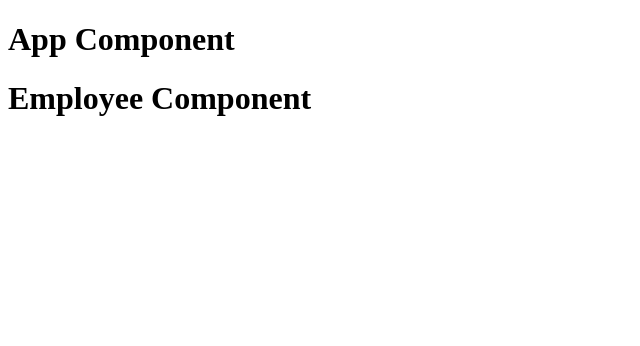
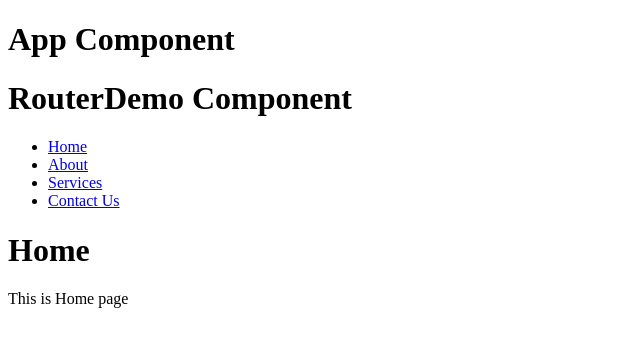
Before and after one commit to ddw1234/ReactTutorial, a React (Create React App) app in the folder reacttutorial/: page / in a window 1280 px wide. Shown: the top 346 px of the page, without its empty margins (0-640 px from the left). Built offline with nearby package versions, Linux system fonts and the light colour scheme.

Commit message:
Part 44 Routing in ReactJS

```diff
--- a/reacttutorial/src/App.js
+++ b/reacttutorial/src/App.js
@@ -1,15 +1,15 @@
 import React, { Component } from 'react';
-import Employee from './Employee';
+import RouterDemo from './RouterDemo';
 
 class App extends Component{
 
   render(){
 
     return(
-      <React.StrictMode>
+      <>
       <h1>App Component</h1>
-      <Employee/>
-      </React.StrictMode>
+      <RouterDemo/>
+      </>
     );
   }
 }
--- /dev/null
+++ b/reacttutorial/src/RouterDemo.jsx
@@ -0,0 +1,93 @@
+import React, { Component } from 'react';
+import { BrowserRouter as Router, Route, Link,Switch } from "react-router-dom";
+
+class RouterDemo extends Component{
+
+  render(){
+
+    return(
+      <div>
+      <h1>RouterDemo Component</h1>
+      <Router>
+          <div>
+              <Header/>
+              <CustomRoute/>
+          </div>
+      </Router>
+      </div>
+    );
+  }
+}
+
+function Header(){
+    return(
+        <>
+        <ul>
+        <li><Link to="/">Home</Link> </li>
+        <li><Link to="/about">About</Link> </li>
+        <li><Link to="/services">Services</Link> </li>
+        <li><Link to="/contact">Contact Us</Link> </li>
+
+        </ul>
+        </>
+    )
+}
+
+function CustomRoute(){
+    return(
+        <>
+            <Switch>
+              <Route exact path="/" component={Home} />
+              <Route path="/about" component={About} />
+              <Route path="/services" component={Services} />
+              <Route path="/contact" component={Contact} />
+              <Route component={PageNotFound}/>
+            </Switch>
+        </>
+    )
+}
+
+function Home(){
+    return(
+        <>
+        <h1>Home</h1>
+        <p>This is Home page</p>
+        </>
+    );
+}
+
+function About(){
+    return(
+        <>
+        <h1>About Us</h1>
+        <p>This is about us page</p>
+        </>
+    );
+}
+
+function Services(){
+    return(
+        <>
+        <h1>Services</h1>
+        <p>This is Services page</p>
+        </>
+    );
+}
+function Contact(){
+    return(
+        <>
+        <h1>Contact Us</h1>
+        <p>This is Contact us page</p>
+        </>
+    );
+}
+function PageNotFound(){
+    return(
+        <>
+        <h1>404 Error</h1>
+        <p>Page not found</p>
+        </>
+    );
+}
+
+export default RouterDemo;
```
Also changed, not shown: 1 other file (tests, documents, lock files or other folders).
